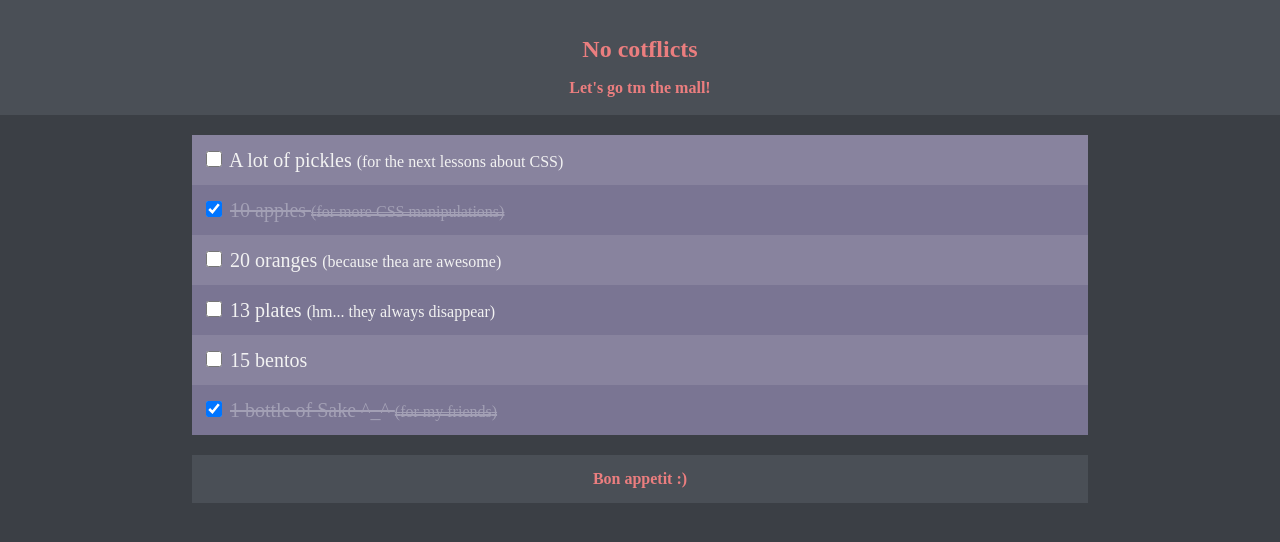
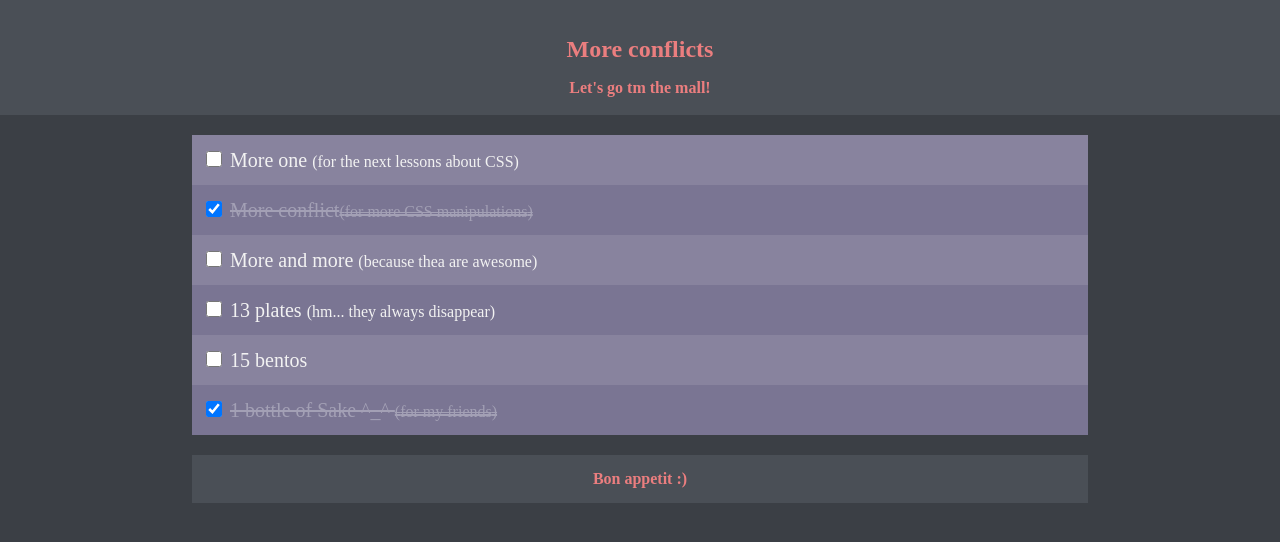
Before and after one commit to PaulGit64/Homework, a plain HTML site: page Homewok/Shopping list/index.html in a window 1280 px wide. Drawn offline with Linux system fonts and the light colour scheme.

Commit message:
Update index.html
Test conflict 2

```diff
--- a/Homewok/Shopping list/index.html
+++ b/Homewok/Shopping list/index.html
@@ -8,22 +8,22 @@
 <body>
 <main>
     <header>
-        <h1>No cotflicts</h1>
+        <h1>More conflicts</h1>
         <h2>Let's go tm the mall!</h2>
     </header>
     <section>
         <ul>
             <li>
                 <input type="checkbox" name="item1" id="item1">
-                <label for="item1">A lot of pickles <span class="small">for the next lessons about CSS</span></label>
+                <label for="item1">More one <span class="small">for the next lessons about CSS</span></label>
             </li>
             <li>
                 <input type="checkbox" name="item2" id="item2" checked>
-                <label for="item2">10 apples <span class="small">for more CSS manipulations</span></label>
+                <label for="item2">More conflict<span class="small">for more CSS manipulations</span></label>
             </li>
             <li>
                 <input type="checkbox" name="item3" id="item3">
-                <label for="item3">20 oranges <span class="small">because thea are awesome</span></label>
+                <label for="item3">More and more <span class="small">because thea are awesome</span></label>
             </li>
             <li>
                 <input type="checkbox" name="item4" id="item4">
```
